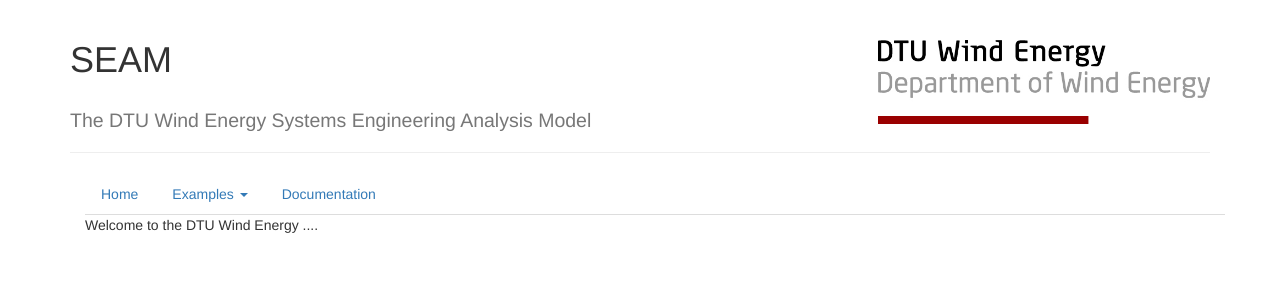
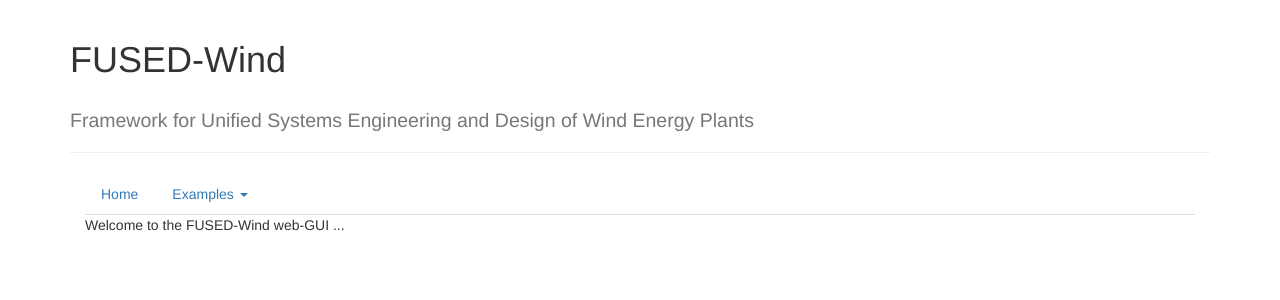
Before and after one commit to FUSED-Wind/fusedwind-gui, a Flask app: page / in a window 1280 px wide. Shown: the top 300 px of the page. Run offline with Flask 2, Linux system fonts and the light colour scheme; parts of the project's set-up code (start-up, migrations or seed data) failed here and were passed over; some libraries are stand-ins or nearby versions.

Commit message:
removed refs to SEAM and replaced with NREL CSM for now

```diff
--- a/webapp/app.py
+++ b/webapp/app.py
@@ -321,10 +321,7 @@ def webgui(cpnt, app=None):
 
 
 from openmdao.main.api import set_as_top
-from SEAM.seam_assemblies import SEAMAssembly
 
-
-webgui(set_as_top(SEAMAssembly()), app)
 #try:
 from wisdem.lcoe.lcoe_csm_assembly import lcoe_csm_assembly
 webgui(set_as_top(lcoe_csm_assembly()), app)
--- a/webapp/templates/index.html
+++ b/webapp/templates/index.html
@@ -3,11 +3,10 @@
 {% block content %}
 <div class="container">
     <div class="page-header">
-        <img src="static/dtuwind.png" align='right' class='media-right' width=30%>
-        <h1>SEAM</h1>
-        <h2><small>The DTU Wind Energy Systems Engineering Analysis Model</small></h2>
+        <h1>FUSED-Wind</h1>
+        <h2><small>Framework for Unified Systems Engineering and Design of Wind Energy Plants</small></h2>
     </div>
-<div class="container">
+    <div class="container-fluid">
         <ul class="nav nav-tabs">
             <li role="presentation"><a href="/">Home</a></li>
             <li role="presentation" class="dropdown">
@@ -15,16 +14,16 @@
                     Examples <span class="caret"></span>
                 </a>
                 <ul class="dropdown-menu" role="menu">
-                <li role="presentation"> <a href="SEAMAssembly">SEAMAssembly</a></li>
+                    <li role="presentation"> <a href="lcoe_csm_assembly">NREL CSM</a></li>
                 </ul>
             </li>
-      <li role="presentation"><a href="static/docs/index.html">Documentation</a></li>
+            <!-- <li role="presentation"><a href="static/docs/index.html">Documentation</a></li> -->
         </ul>
     </div>
 <div class="container">
 
     <div class="content">
-        Welcome to the DTU Wind Energy ....
+        Welcome to the FUSED-Wind web-GUI ...
     </div>
 </div>
 
```
Also changed, not shown: webapp/templates/webgui.html (+4 -4 lines), README.md, 2 other files. Lines whose indentation alone changed are shown as unchanged.
